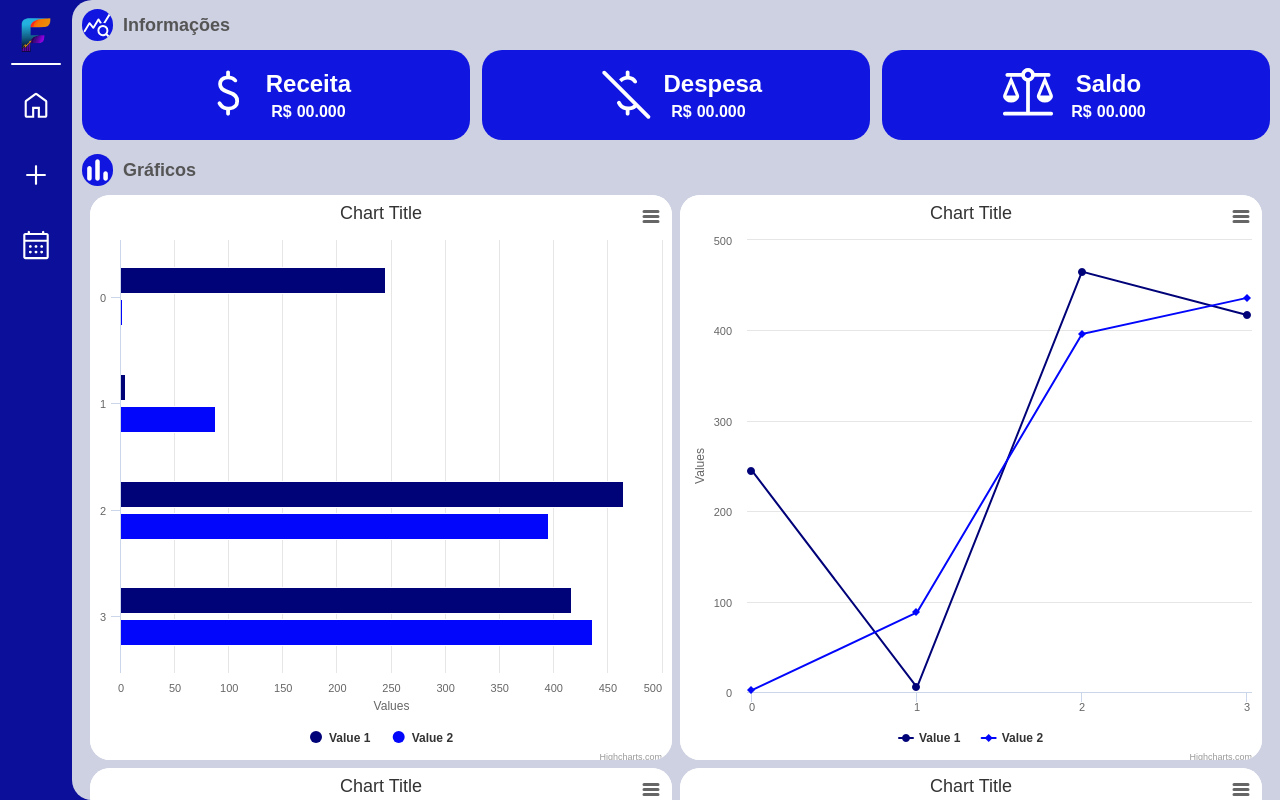
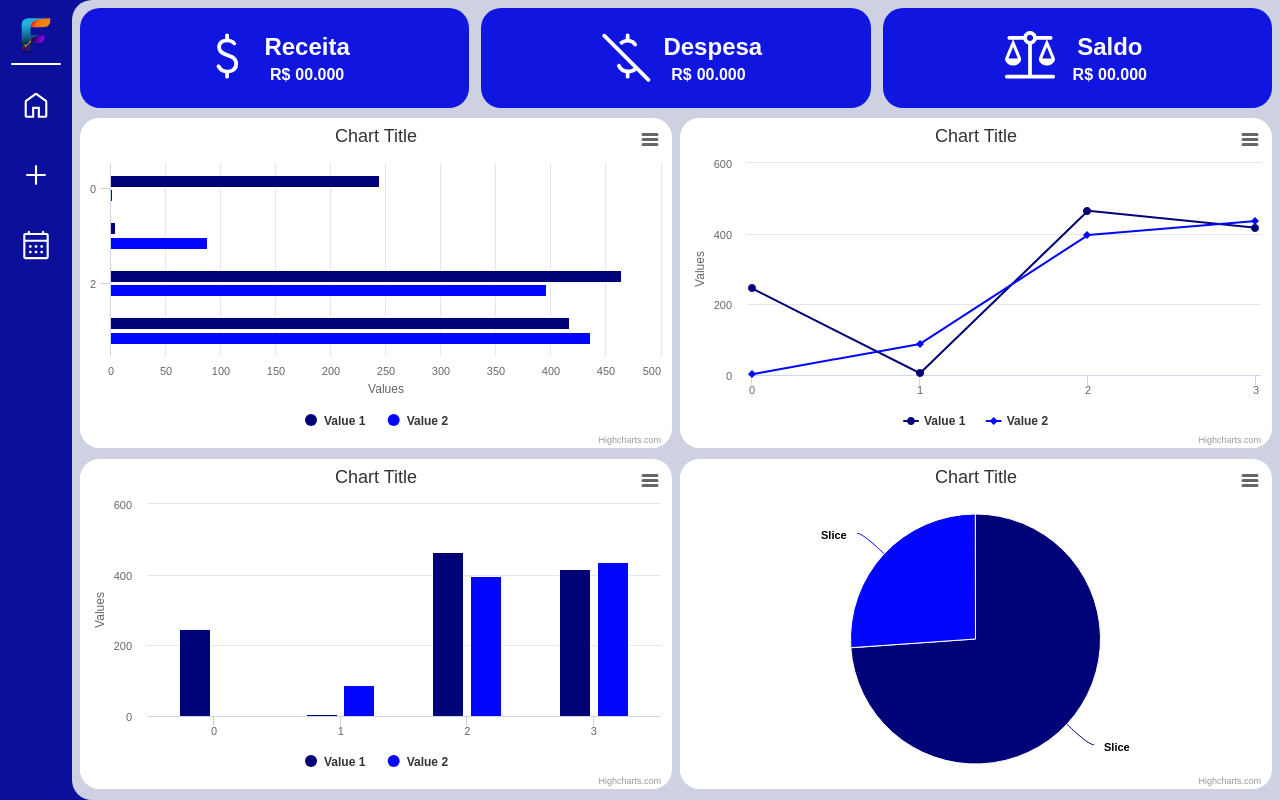
Before and after one commit to Cristiano-Monteiro/fmei_dashboard_prototype_in_react_js, a React (Vite) app in the folder fmei_dashboard_React_JS/: page / in a window 1280 px wide. Both pictures are taken after a click on the button 640 px from the left and 493 px from the top of the page. Built offline with nearby package versions, Linux system fonts and the light colour scheme.

Commit message:
Updated styles and animations - Feb 7, 2023

```diff
--- a/fmei_dashboard_React_JS/package.json
+++ b/fmei_dashboard_React_JS/package.json
@@ -9,6 +9,8 @@
     "preview": "vite preview"
   },
   "dependencies": {
+    "highcharts": "^10.3.3",
+    "highcharts-react-official": "^3.1.0",
     "react": "^18.2.0",
     "react-dom": "^18.2.0"
   },
--- a/fmei_dashboard_React_JS/src/components/Charts/FinancialInformation/FinancialInformation.jsx
+++ b/fmei_dashboard_React_JS/src/components/Charts/FinancialInformation/FinancialInformation.jsx
@@ -33,10 +33,6 @@ function FinancialInformation(){
     return(
         <>
             <section className={styles.financialInformationContainer}>
-                <div className={styles.text}>
-                    <img src={statsIcon} alt="Ícone da seção de informações" />
-                    <h1>Informações</h1>
-                </div>
                 <div className={styles.financialInformationWrapper}>
                     {FinancialChartData.map((data) => {
                         return(
--- a/fmei_dashboard_React_JS/src/components/Charts/FinancialInformation/FinancialInformation.module.css
+++ b/fmei_dashboard_React_JS/src/components/Charts/FinancialInformation/FinancialInformation.module.css
@@ -2,25 +2,11 @@
     width: 100%;
     display: flex;
     flex-direction: column;
-    min-height: 15.5rem;
+    height: 100%;
+    min-height: 10rem;
+    max-height: 10rem;
     opacity: 0;
     animation: financialInformationAnimation .8s ease-in-out .2s forwards;
-}
-
-.text{
-    display: flex;
-    align-items: center;
-    gap: 1rem;
-    padding: .1rem 1rem;
-    color: #555;
-    font-size: 1.5rem;
-}
-
-.text img{
-    border-radius: 50%;
-    background-color: var(--secondary-color);
-    height: 65%;
-    min-height: 1rem;
 }
 
 .financialInformationWrapper{
@@ -61,17 +47,8 @@
 }
 
 @media screen and (min-width: 805px) {
-    .financialInformationContainer{
-        height: 14rem;
-        min-height: 14rem;
-    }
-
-    .text{
-        font-size: 1.2rem;
-    }
-
     .financialInformationWrapper{
-        padding: 0 1rem;
+        padding: 0 .8rem;
         justify-content: center;
     }
 }
--- a/fmei_dashboard_React_JS/src/components/Charts/MainCharts/MainCharts.jsx
+++ b/fmei_dashboard_React_JS/src/components/Charts/MainCharts/MainCharts.jsx
@@ -13,10 +13,6 @@ function MainCharts(){
     return(
         <>
             <section className={styles.chartContainer}>
-                <div className={styles.text}>
-                    <img src={barChartIcon} alt="Ícone para a seção de gráficos" />
-                    <h1>Gráficos</h1>
-                </div>
                 <div className={styles.charts}>
                     {chartList.map((options) => {
                         return (
--- a/fmei_dashboard_React_JS/src/components/Charts/MainCharts/MainCharts.module.css
+++ b/fmei_dashboard_React_JS/src/components/Charts/MainCharts/MainCharts.module.css
@@ -1,27 +1,10 @@
 .chartContainer{
     width: 100%;
     height: 100%;
-    padding: .5rem 0;
     display: flex;
     flex-direction: column;
     opacity: 0;
     animation: chartContainerAnimation 1.1s ease-in-out .3s forwards;
-}
-
-.text{
-    display: flex;
-    align-items: center;
-    gap: 1rem;
-    padding: .1rem 1rem;
-    color: #555;
-    font-size: 1.5rem;
-}
-
-.text img{
-    height: 65%;
-    min-height: 1rem;
-    border-radius: 50%;
-    background-color: var(--secondary-color);
 }
 
 .charts{
@@ -71,26 +54,20 @@
 @media screen and (min-width: 805px) {
     .chartContainer{
         padding: 0;
-        padding-top: .5rem;
         min-height: 45rem;
-    }
-
-    .text{
-        font-size: 1.2rem;
     }
 
     .charts{
         flex-wrap: wrap;
         justify-content: center;
         gap: .8rem;
-        padding: 0 1rem 1rem 1rem;
         overflow-y: auto;
     }
 
     .chart{
         width: 49%;
         min-width: 0;
-        height: 60%;
+        height: 49%;
     }
 
     .chart:first-child{
@@ -102,10 +79,10 @@
     }
 }
 
-@media screen and (min-width: 1124px) {
+/* @media screen and (min-width: 1124px) {
     .chart{
         height: 95%;
         padding-bottom: 2.1rem;
         overflow: hidden;
     }
-}
+} */
--- a/fmei_dashboard_React_JS/src/components/Layout/MainContent/MainContent.module.css
+++ b/fmei_dashboard_React_JS/src/components/Layout/MainContent/MainContent.module.css
@@ -5,11 +5,14 @@
     background-color: #CED1E2;
     display: flex;
     flex-direction: column;
+    gap: 1rem;
     overflow-y: auto;
+    padding: 1rem 0;
 }
 
 @media screen and (min-width: 805px) {
     .mainContent{
+        padding: .8rem 0;
         border-radius: var(--main-border-radius) 0 0 var(--main-border-radius);
     }
 }
--- a/fmei_dashboard_React_JS/src/components/ModalBoxes/OpeningScreen/OpeningScreen.jsx
+++ b/fmei_dashboard_React_JS/src/components/ModalBoxes/OpeningScreen/OpeningScreen.jsx
@@ -12,7 +12,7 @@ function OpeningScreen({ showMainContent }){
 
     setTimeout(() => {
         document.getElementById('startBttn').style.opacity = '1';
-    }, 2000);
+    }, 1500);
 
     return(
         <div className={styles.openingScreenContainer} id='openingScreen'>
--- a/fmei_dashboard_React_JS/src/components/ModalBoxes/OpeningScreen/OpeningScreen.module.css
+++ b/fmei_dashboard_React_JS/src/components/ModalBoxes/OpeningScreen/OpeningScreen.module.css
@@ -56,10 +56,6 @@
     width: 100%;
 }
 
-.openingScreenContainer .startButton:hover{
-    background-color: var(--secondary-color);
-}
-
 @keyframes animationOpeningScreenContent {
     from{
         transform: translateX(-2rem);
@@ -102,4 +98,8 @@
         width: 7rem;
         height: 6rem;
     }
+
+    .openingScreenContainer .startButton:hover{
+        background-color: var(--secondary-color);
+    }
 }
```
Also changed, not shown: 1 other file (tests, documents, lock files or other folders).
